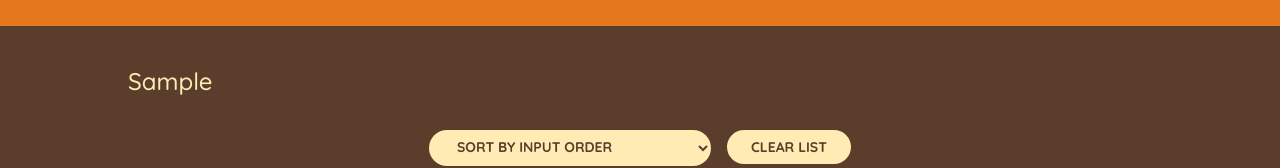
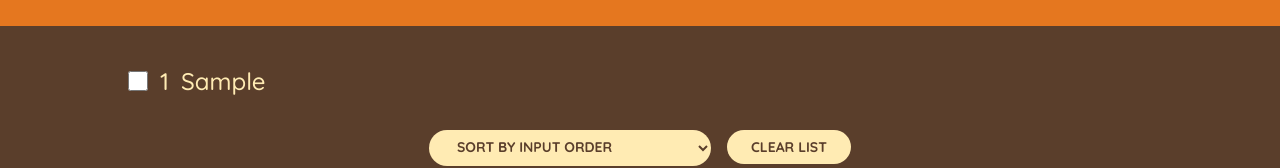
Before and after one commit to MVCorreas/travel-list, a Next.js app: page / in a window 1280 px wide. Both pictures are taken after typing "Sample" into the empty fields and a click on the button "ADD". Shown: the part 251-419 px from the top of the page. Built offline with nearby package versions, Linux system fonts and the light colour scheme.

Commit message:
feat: created Item component

```diff
--- a/src/app/components/Item.jsx
+++ b/src/app/components/Item.jsx
@@ -1,7 +1,16 @@
+import { useState } from "react";
+
 export default function Item({ item }) {
+  const [checked, setChecked] = useState(false);
   return (
     <li>
-      {item}
+      <input
+        type="checkbox"
+        checked={checked}
+        onChange={(e) => setChecked(e.target.checked)}
+      />
+      <p>{item.quantity}</p>
+      <p>{item.description}</p>
     </li>
   );
 }
--- a/src/app/components/PackingList.jsx
+++ b/src/app/components/PackingList.jsx
@@ -5,7 +5,7 @@ export default function PackingList({items}) {
     <div className="list">
       <ul>
         {items.map((item, index) => (
-          <li key={index} item={item} ><p>{item.description}</p></li>
+          <Item key={index} item={item} />
         ))}
       </ul>
       <div className="actions">
```
